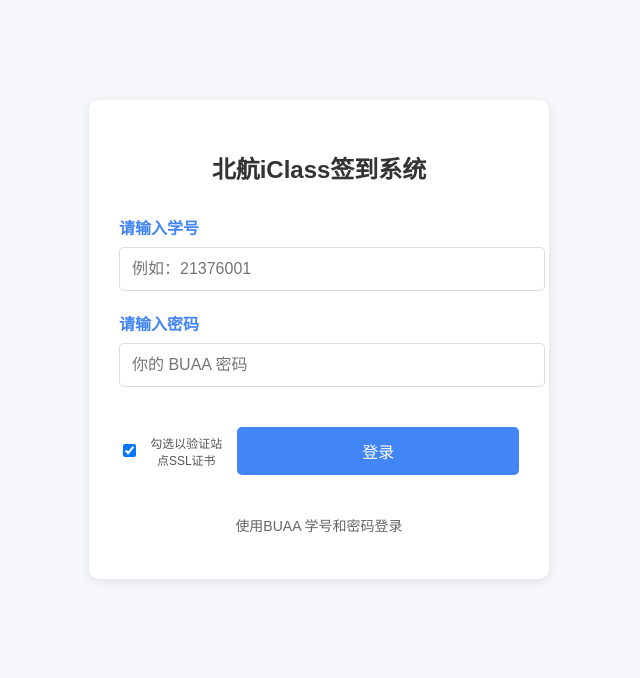
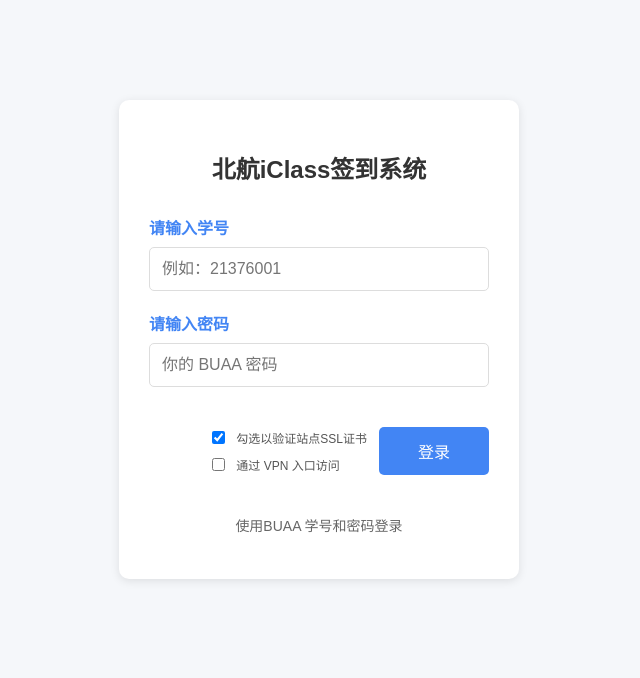
Before and after one commit to zeroduhyy/iclass_buaa, a Flask app: page / in a window 1280 px wide. Shown: the top 678 px of the page, without its empty margins (321-961 px from the left). Run offline with Flask 2, Linux system fonts and the light colour scheme.

Commit message:
feat: support login through web vpn

```diff
--- a/app.py
+++ b/app.py
@@ -14,18 +14,37 @@ DEFAULT_VERIFY_SSL = True
 
 # 接口URL定义
 class URL:
-    loginUrl = "https://iclass.buaa.edu.cn:8347/app/user/login.action"
-    courseUrl = (
-        "https://iclass.buaa.edu.cn:8347/app/choosecourse/get_myall_course.action"
-    )
-    semesterUrl = (
-        "https://iclass.buaa.edu.cn:8347/app/course/get_base_school_year.action"
-    )
-    courseInfoUrl = (
-        "https://iclass.buaa.edu.cn:8347/app/my/get_my_course_sign_detail.action"
-    )
-    # 2026-03 起，扫码签到需走 8346 的 eschool 路径，并使用 POST
-    scanSignUrl = "https://iclass.buaa.edu.cn:8346/eschool/app/course/stu_scan_sign.action"
+    DIRECT_BASE = "https://iclass.buaa.edu.cn:{port}"
+    VPN_BASE = "https://d.buaa.edu.cn/https-{port}/77726476706e69737468656265737421f9f44d9d342326526b0988e29d51367ba018"
+
+    @classmethod
+    def _base_8347(cls, use_vpn: bool = False) -> str:
+        return cls.VPN_BASE.format(port=8347) if use_vpn else cls.DIRECT_BASE.format(port=8347)
+
+    @classmethod
+    def _base_8346(cls, use_vpn: bool = False) -> str:
+        return cls.VPN_BASE.format(port=8346) if use_vpn else cls.DIRECT_BASE.format(port=8346)
+
+    @classmethod
+    def login_url(cls, use_vpn: bool = False) -> str:
+        return f"{cls._base_8347(use_vpn)}/app/user/login.action"
+
+    @classmethod
+    def course_url(cls, use_vpn: bool = False) -> str:
+        return f"{cls._base_8347(use_vpn)}/app/choosecourse/get_myall_course.action"
+
+    @classmethod
+    def semester_url(cls, use_vpn: bool = False) -> str:
+        return f"{cls._base_8347(use_vpn)}/app/course/get_base_school_year.action"
+
+    @classmethod
+    def course_info_url(cls, use_vpn: bool = False) -> str:
+        return f"{cls._base_8347(use_vpn)}/app/my/get_my_course_sign_detail.action"
+
+    @classmethod
+    def scan_sign_url(cls, use_vpn: bool = False) -> str:
+        # 2026-03 起，扫码签到需走 8346 的 eschool 路径，并使用 POST
+        return f"{cls._base_8346(use_vpn)}/eschool/app/course/stu_scan_sign.action"
 
 
 class Header(Dict):
@@ -41,43 +60,32 @@ class Header(Dict):
             self.update(params)
 
 
-def get_user_info(student_id: str, verify: bool = True):
-    """通过学号获取userId和sessionId"""
-    params = {
-        "password": "",
-        "phone": student_id,
-        "userLevel": "1",
-        "verificationType": "2",
-        "verificationUrl": "",
-    }
-
-    response = requests.get(url=URL.loginUrl, params=params, headers=Header(), verify=verify)
-
-    if response.status_code != 200:
-        return None, None, None
-
-    data = response.json()
-    if data.get("STATUS") != "0":
-        return None, None, None
-
-    user_id = data["result"]["id"]
-    session_id = data["result"]["sessionId"]
-    user_name = data["result"].get("realName", "未知用户")
-
-    return user_id, session_id, user_name
-
-
-def get_current_semester(user_id: str, session_id: str, verify: bool = True):
+def get_current_semester(
+    user_id: str,
+    session_id: str,
+    verify: bool = True,
+    use_vpn: bool = False,
+    http_session: Optional[requests.Session] = None,
+):
     """获取当前学期信息"""
     params = {"userId": user_id, "type": "2"}
     headers = Header({"sessionId": session_id})
 
-    response = requests.get(url=URL.semesterUrl, params=params, headers=headers, verify=verify)
+    requester = http_session or requests
+    response = requester.get(
+        url=URL.semester_url(use_vpn),
+        params=params,
+        headers=headers,
+        verify=verify,
+    )
 
     if response.status_code != 200:
         return None
 
-    data = response.json()
+    try:
+        data = response.json()
+    except ValueError:
+        return None
     if data.get("STATUS") != "0":
         return None
 
@@ -97,17 +105,30 @@ def get_current_semester(user_id: str, session_id: str, verify: bool = True):
     return current_semester
 
 
-def get_courses(user_id: str, session_id: str, semester_code: str, verify: bool = True):
+def get_courses(
+    user_id: str,
+    session_id: str,
+    semester_code: str,
+    verify: bool = True,
+    use_vpn: bool = False,
+    http_session: Optional[requests.Session] = None,
+):
     """获取用户的课程列表"""
     params = {"user_type": "1", "id": user_id, "xq_code": semester_code}
     headers = Header({"sessionId": session_id})
 
-    response = requests.get(url=URL.courseUrl, params=params, headers=headers, verify=verify)
+    requester = http_session or requests
+    response = requester.get(
+        url=URL.course_url(use_vpn), params=params, headers=headers, verify=verify
+    )
 
     if response.status_code != 200:
         return []
 
-    data = response.json()
+    try:
+        data = response.json()
+    except ValueError:
+        return []
     if data.get("STATUS") != "0":
         return []
 
@@ -124,10 +145,14 @@ def get_courses(user_id: str, session_id: str, semester_code: str, verify: bool
 
 
 def get_courses_detail(
-    session: requests.Session, user_id: str, session_id: str, courses: List[Dict]
+    session: requests.Session,
+    user_id: str,
+    session_id: str,
+    courses: List[Dict],
+    use_vpn: bool = False,
 ):
     """获取课程签到详情，必须带上 sessionId"""
-    course_info_url = f"{URL.courseInfoUrl}?id={user_id}&courseId="
+    course_info_url = f"{URL.course_info_url(use_vpn)}?id={user_id}&courseId="
     available_courses = []
 
     for course in courses:
@@ -167,7 +192,10 @@ def get_courses_detail(
 def get_authenticated_sso_from_session() -> SSOAuth:
     """基于当前 Flask session 构建带登录态的 SSOAuth。"""
     verify_ssl = session.get("verify_ssl", DEFAULT_VERIFY_SSL)
-    sso_auth = SSOAuth(verify_ssl=verify_ssl)
+    sso_auth = SSOAuth(
+        verify_ssl=verify_ssl,
+        use_vpn=session.get("use_vpn", False),
+    )
     sso_auth.session.cookies.update(session.get("cookies", {}))
     sso_auth.session_id = session.get("session_id")
     return sso_auth
@@ -179,7 +207,7 @@ def login_page():
     # 如果已经登录，直接跳转到课程页面
     if "user_id" in session and "session_id" in session:
         return redirect(url_for("courses"))
-    return render_template("login.html")
+    return render_template("login.html", verify_ssl=True, use_vpn=False)
 
 
 # 修改路由名称，使其更加清晰
@@ -192,10 +220,17 @@ def courses():
     sso_auth = get_authenticated_sso_from_session()
 
     courses_detail = get_courses_detail(
-        sso_auth.session, session["user_id"], session["session_id"], session["courses"]
+        sso_auth.session,
+        session["user_id"],
+        session["session_id"],
+        session["courses"],
+        use_vpn=session.get("use_vpn", False),
     )
     return render_template(
-        "index.html", courses=courses_detail, user_name=session.get("user_name", "")
+        "index.html",
+        courses=courses_detail,
+        user_name=session.get("user_name", ""),
+        use_vpn=session.get("use_vpn", False),
     )
 
 
@@ -204,26 +239,41 @@ def login():
     """处理登录请求"""
     student_id = request.form.get("student_id")
     password = request.form.get("password")  # 如果登录需要密码
+    verify_ssl = True if request.form.get("verify_ssl") else False
+    use_vpn = True if request.form.get("use_vpn") else False
+
     if not student_id or not password:
         return render_template(
             "login.html",
             error="请输入学号和密码",
             student_id=student_id or "",
             password=password or "",
+            verify_ssl=verify_ssl,
+            use_vpn=use_vpn,
         )
 
-    # 读取用户在表单中对 SSL 验证的选择（勾选表示验证）
-    verify_ssl = True if request.form.get("verify_ssl") else False
+    # 读取用户在表单中的连接方式选择
     # 保存到会话以便后续页面使用相同选择
     session["verify_ssl"] = verify_ssl
+    session["use_vpn"] = use_vpn
 
     # 使用 SSO 登录
-    sso_auth = SSOAuth(username=student_id, password=password, verify_ssl=verify_ssl)
+    sso_auth = SSOAuth(
+        username=student_id,
+        password=password,
+        verify_ssl=verify_ssl,
+        use_vpn=use_vpn,
+    )
     if not sso_auth.login():
         # 如果 SSOAuth 提供了更详细的错误信息，则显示之
         error_msg = getattr(sso_auth, "last_error", None) or "登录失败，请检查学号或密码"
         return render_template(
-            "login.html", error=error_msg, student_id=student_id, password=password or ""
+            "login.html",
+            error=error_msg,
+            student_id=student_id,
+            password=password or "",
+            verify_ssl=verify_ssl,
+            use_vpn=use_vpn,
         )
 
     # 获取用户信息
@@ -231,7 +281,12 @@ def login():
     if not user_info:
         error_msg = getattr(sso_auth, "last_error", None) or "获取用户信息失败"
         return render_template(
-            "login.html", error=error_msg, student_id=student_id, password=password or ""
+            "login.html",
+            error=error_msg,
+            student_id=student_id,
+            password=password or "",
+            verify_ssl=verify_ssl,
+            use_vpn=use_vpn,
         )
 
     user_id = user_info.get("id")
@@ -241,11 +296,22 @@ def login():
     if not user_id or not session_id:
         error_msg = getattr(sso_auth, "last_error", None) or "登录成功但未获取到完整会话信息"
         return render_template(
-            "login.html", error=error_msg, student_id=student_id, password=password or ""
+            "login.html",
+            error=error_msg,
+            student_id=student_id,
+            password=password or "",
+            verify_ssl=verify_ssl,
+            use_vpn=use_vpn,
         )
 
     # 获取当前学期（遵循用户的 verify_ssl 选择）
-    semester_code = get_current_semester(user_id, session_id, verify=verify_ssl)
+    semester_code = get_current_semester(
+        user_id,
+        session_id,
+        verify=verify_ssl,
+        use_vpn=use_vpn,
+        http_session=sso_auth.session,
+    )
     if not semester_code:
         # 提供更具体的提示（例如证书/网络/接口问题）
         error_msg = (
@@ -253,11 +319,23 @@ def login():
             or "获取学期信息失败：可能是 iClass 接口不可用或网络/证书问题。"
         )
         return render_template(
-            "login.html", error=error_msg, student_id=student_id, password=password or ""
+            "login.html",
+            error=error_msg,
+            student_id=student_id,
+            password=password or "",
+            verify_ssl=verify_ssl,
+            use_vpn=use_vpn,
         )
 
     # 获取课程列表（遵循用户的 verify_ssl 选择）
-    courses = get_courses(user_id, session_id, semester_code, verify=verify_ssl)
+    courses = get_courses(
+        user_id,
+        session_id,
+        semester_code,
+        verify=verify_ssl,
+        use_vpn=use_vpn,
+        http_session=sso_auth.session,
+    )
     # 允许无课程用户登录，便于开发时检查页面 UI。
     if not courses:
         courses = []
@@ -282,7 +360,7 @@ def generate_qr():
     timestamp = payload.get("timestamp") or int(time.time() * 1000)
     # 新版签到二维码应指向 8346 + /eschool/app/course/stu_scan_sign.action
     url = (
-        f"{URL.scanSignUrl}?courseSchedId={course_sched_id}&timestamp={timestamp}"
+        f"{URL.scan_sign_url(session.get('use_vpn', False))}?courseSchedId={course_sched_id}&timestamp={timestamp}"
     )
 
     return jsonify({"qrUrl": url})
@@ -303,7 +381,7 @@ def sign_now():
     user_id = session["user_id"]
     session_id = session["session_id"]
 
-    sign_url = f"{URL.scanSignUrl}?courseSchedId={course_sched_id}&timestamp={timestamp}"
+    sign_url = f"{URL.scan_sign_url(session.get('use_vpn', False))}?courseSchedId={course_sched_id}&timestamp={timestamp}"
     headers = Header({"sessionId": session_id})
     params = {"id": user_id}
 
--- a/static/css/styles.css
+++ b/static/css/styles.css
@@ -1,16 +1,22 @@
 /* 全局样式 */
+*, *::before, *::after {
+    box-sizing: border-box;
+}
+
 body {
     font-family: 'Microsoft YaHei', Arial, sans-serif;
     margin: 0;
     padding: 0;
     background-color: #f5f7fa;
     color: #333;
+    overflow-x: hidden;
 }
 
 .container {
     max-width: 1200px;
     margin: 0 auto;
     padding: 20px;
+    width: 100%;
 }
 
 /* 应用头部 */
--- a/templates/login.html
+++ b/templates/login.html
@@ -70,6 +70,7 @@
             display: flex;
             justify-content: flex-end;
             align-items: center;
+            flex-wrap: wrap;
             gap: 12px;
             margin-top: 10px;
         }
@@ -82,6 +83,13 @@
             color: #555;
         }
 
+        .toggle-group {
+            display: flex;
+            flex-direction: column;
+            align-items: flex-start;
+            gap: 8px;
+        }
+
         /* 恢复登录按钮为原来的全宽/原始大小 */
         .login-btn {
             background-color: #4285f4;
@@ -92,7 +100,28 @@
             font-size: 16px;
             cursor: pointer;
             transition: background-color 0.3s;
-            width: 100%;
+            width: auto;
+            min-width: 110px;
+            flex: 0 0 auto;
+        }
+
+        @media (max-width: 600px) {
+            .login-container {
+                margin: 24px 12px;
+                padding: 20px;
+            }
+
+            .form-actions {
+                justify-content: stretch;
+            }
+
+            .toggle-group {
+                width: 100%;
+            }
+
+            .login-btn {
+                width: 100%;
+            }
         }
     </style>
 </head>
@@ -121,9 +150,15 @@
             {% endif %}
 
             <div class="form-actions">
-                <div class="ssl-checkbox">
-                    <input type="checkbox" id="verify_ssl" name="verify_ssl" checked>
-                    <label for="verify_ssl">勾选以验证站点SSL证书</label>
+                <div class="toggle-group">
+                    <div class="ssl-checkbox">
+                        <input type="checkbox" id="verify_ssl" name="verify_ssl" {% if verify_ssl is not defined or verify_ssl %}checked{% endif %}>
+                        <label for="verify_ssl">勾选以验证站点SSL证书</label>
+                    </div>
+                    <div class="ssl-checkbox">
+                        <input type="checkbox" id="use_vpn" name="use_vpn" {% if use_vpn %}checked{% endif %}>
+                        <label for="use_vpn">通过 VPN 入口访问</label>
+                    </div>
                 </div>
 
                 <button type="submit" class="login-btn small">登录</button>
```
Also changed, not shown: other parts of static/css/styles.css (+67 -2 lines), simple_sso.py (+60 -9 lines), templates/index.html (+21 -2 lines).
